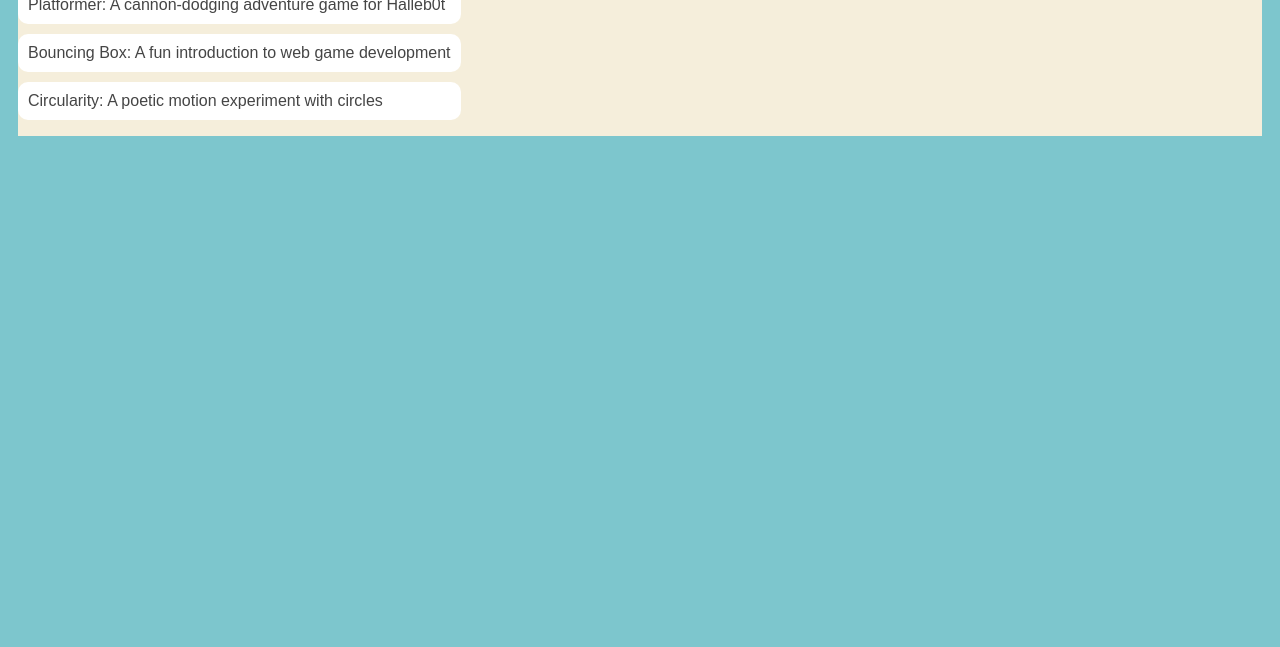
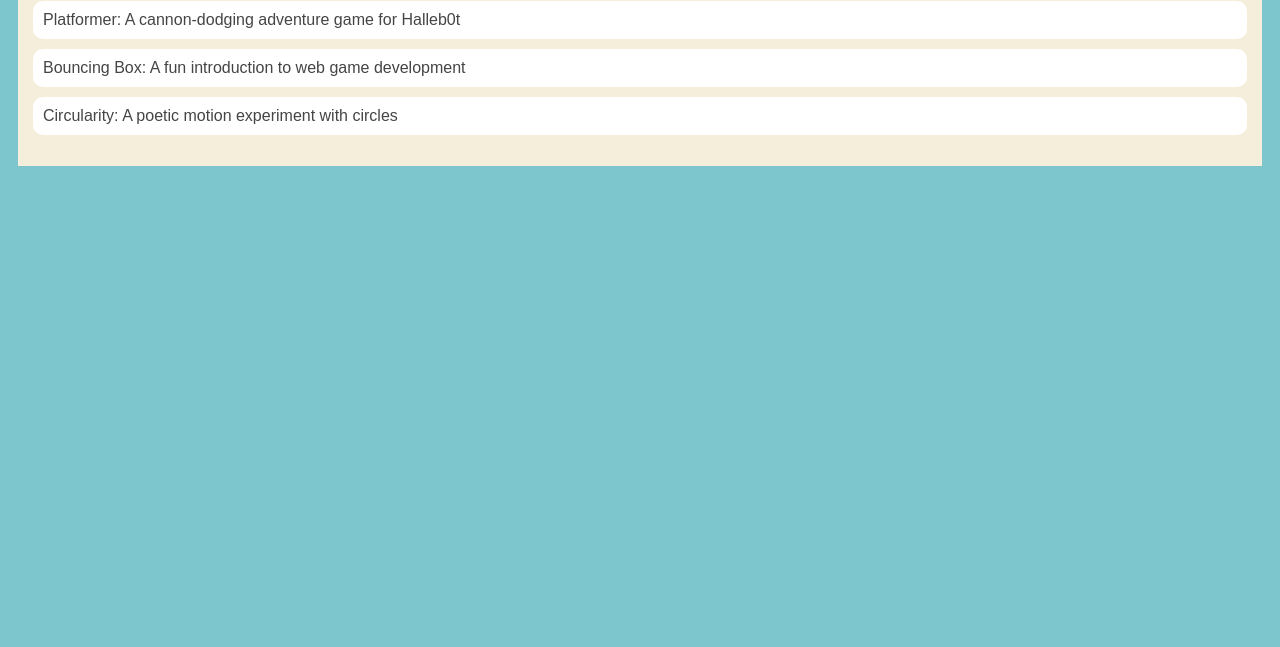
Before and after one commit to carter274/carter274.github.io, a plain HTML site: page portfolio.html in a window 1280 px wide. Shown: the part 153-800 px from the top of the page. Drawn offline with Linux system fonts and the light colour scheme.

Commit message:
update port

```diff
--- a/portfolio.html
+++ b/portfolio.html
@@ -21,7 +21,7 @@
       </nav>
     </div>
       <main>
-<div <class="content">
+<div class="content">
     <h1>Portfolio</h1>
         <ul id="portfolio">
             <li>
@@ -34,7 +34,7 @@
                  <a href="fsd-projects/circularity/">Circularity: A poetic motion experiment with circles</a>
             </li>
         </ul>
-      </main>
-    </div>
+      </div>
+    </main>
   </body>
 </html>
```
